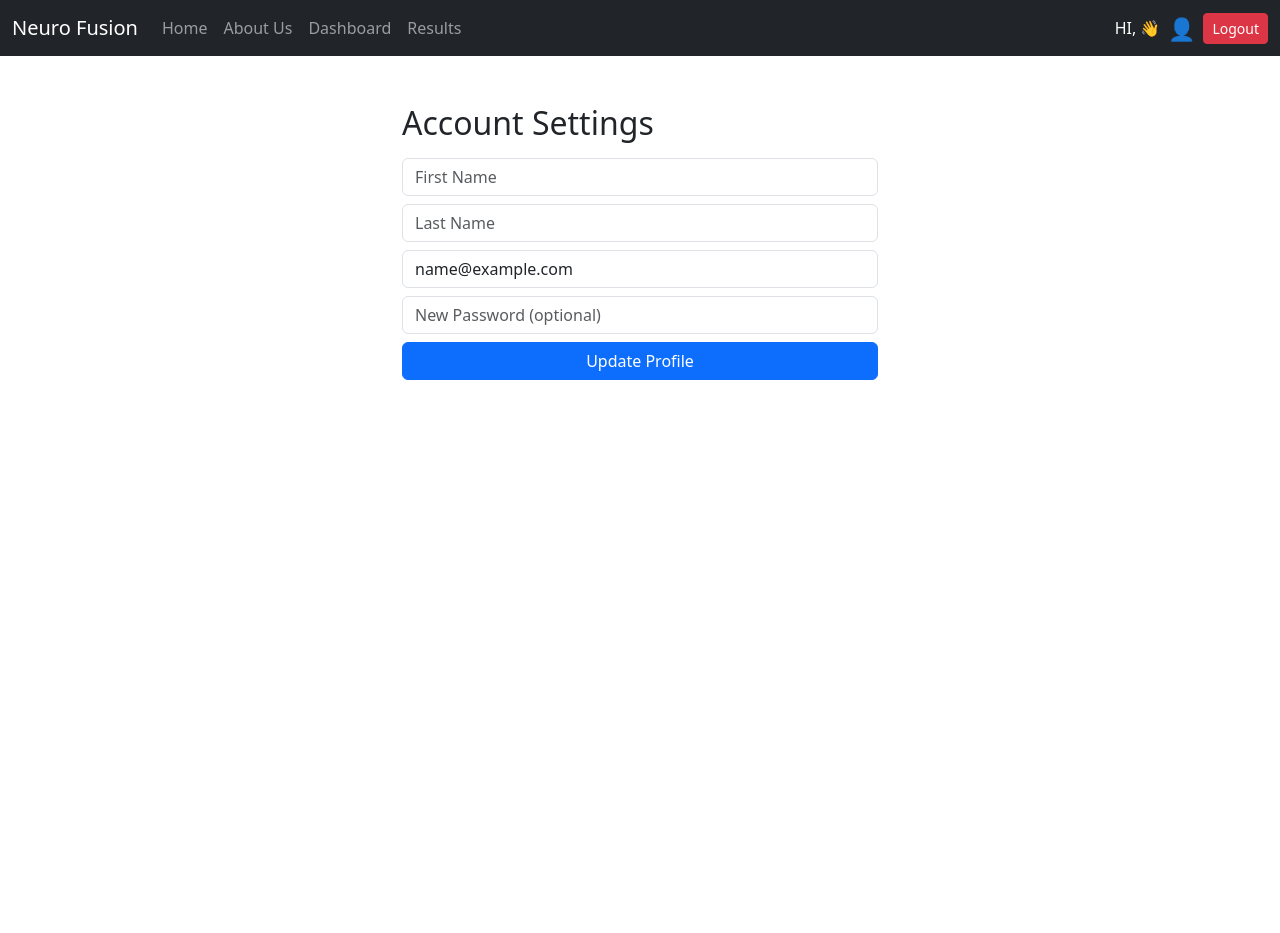
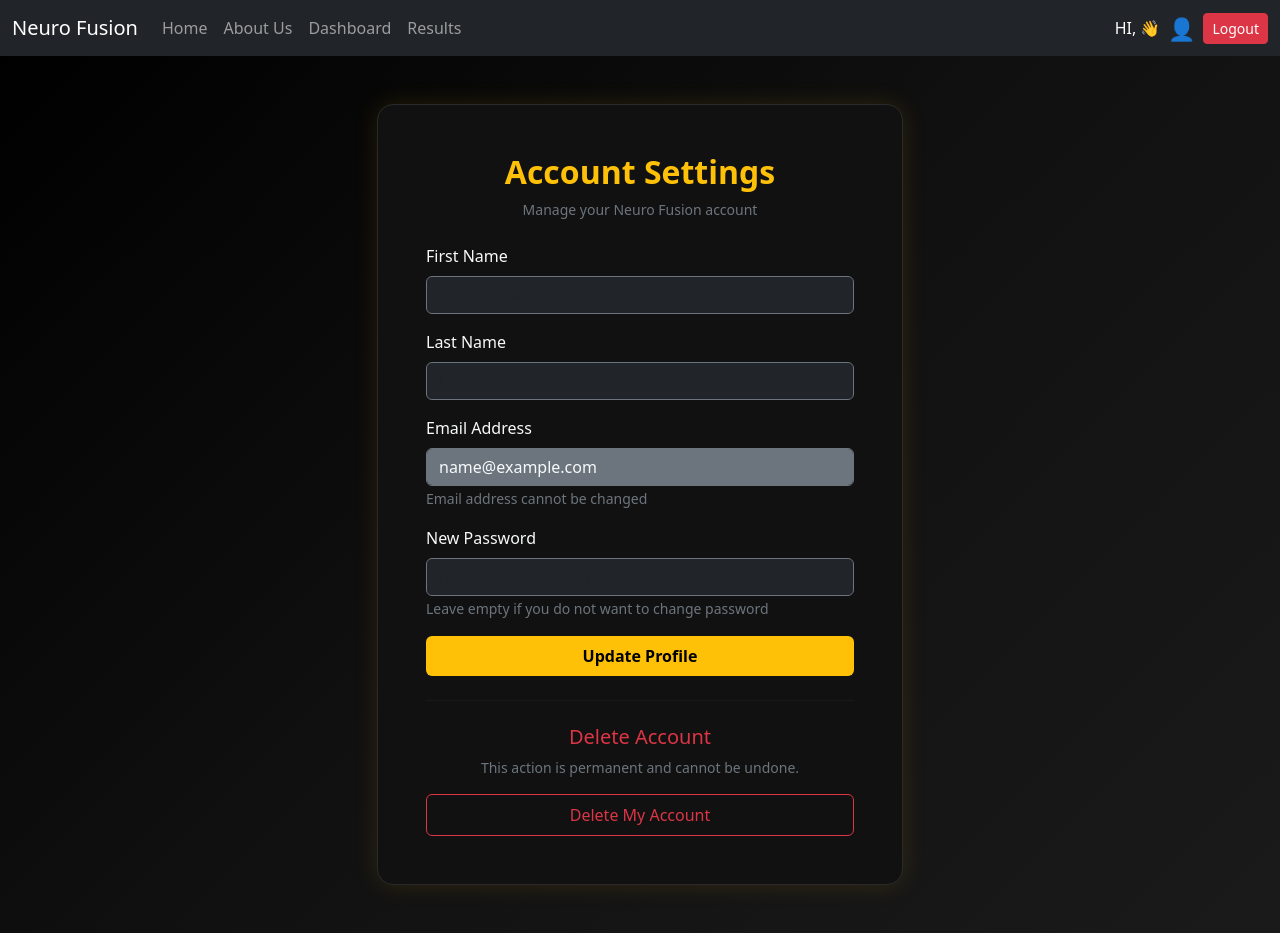
Before and after one commit to Hazeen-Dodhiya/NeuroFusionFront, a Next.js app: page /account in a window 1280 px wide. Before the commit the page ends 800 px from the top, so only its background shows below. Built offline with nearby package versions, Linux system fonts and the light colour scheme; no server answers; sample sign-in values are in the browser's storage.

Commit message:
added user delete option

```diff
--- a/app/account/page.js
+++ b/app/account/page.js
@@ -1,3 +1,159 @@
+// "use client";
+
+// import { useEffect, useState } from "react";
+// import { useRouter } from "next/navigation";
+
+// export default function AccountPage() {
+//   const router = useRouter();
+
+//   const [form, setForm] = useState({
+//     first_name: "",
+//     last_name: "",
+//     email: "",
+//     password: "",
+//   });
+
+//   const [message, setMessage] = useState("");
+//   const [loading, setLoading] = useState(false);
+
+//   // Load user data on page load
+//   useEffect(() => {
+//     const user = localStorage.getItem("user");
+
+//     if (!user) {
+//       router.push("/login");
+//       return;
+//     }
+
+//     const parsed = JSON.parse(user);
+
+//     setForm({
+//       first_name: parsed.first_name || "",
+//       last_name: parsed.last_name || "",
+//       email: parsed.email || "",
+//       password: "",
+//     });
+//   }, []);
+
+//   const handleChange = (e) => {
+//     setForm({
+//       ...form,
+//       [e.target.name]: e.target.value,
+//     });
+//   };
+
+//   const handleSubmit = async (e) => {
+//     e.preventDefault();
+//     setMessage("");
+//     setLoading(true);
+
+//     try {
+//       const token = localStorage.getItem("token");
+
+//       const res = await fetch(
+//         "https://neurofusion-iqt7.onrender.com/user/update-profile",
+//         {
+//           method: "PUT",
+//           headers: {
+//             "Content-Type": "application/json",
+//             Authorization: token,
+//           },
+//           body: JSON.stringify(form),
+//         }
+//       );
+
+//       const data = await res.json();
+
+//       if (!res.ok) {
+//         setMessage(data.message || "Update failed");
+//         setLoading(false);
+//         return;
+//       }
+
+//       // update local storage user
+//       localStorage.setItem("user", JSON.stringify(data.user));
+
+//       setMessage("Profile updated successfully ✅");
+
+//       // clear password field
+//       setForm({ ...form, password: "" });
+//       router.push("/dashboard");
+
+//     } catch (err) {
+//       setMessage("Server error");
+//     }
+
+//     setLoading(false);
+//   };
+
+//   return (
+//     <div className="container mt-5" style={{ maxWidth: "500px" }}>
+//       <h2 className="mb-3">Account Settings</h2>
+
+//       <form onSubmit={handleSubmit}>
+
+//         {/* FIRST NAME */}
+//         <input
+//           type="text"
+//           name="first_name"
+//           className="form-control mb-2"
+//           placeholder="First Name"
+//           value={form.first_name}
+//           onChange={handleChange}
+//         />
+
+//         {/* LAST NAME */}
+//         <input
+//           type="text"
+//           name="last_name"
+//           className="form-control mb-2"
+//           placeholder="Last Name"
+//           value={form.last_name}
+//           onChange={handleChange}
+//         />
+
+//         {/* EMAIL */}
+//         <input
+//           type="email"
+//           name="email"
+//           className="form-control mb-2"
+//           placeholder="Email"
+//           value={form.email}
+//           onChange={handleChange}
+//         />
+
+//         {/* PASSWORD */}
+//         <input
+//           type="password"
+//           name="password"
+//           className="form-control mb-2"
+//           placeholder="New Password (optional)"
+//           value={form.password}
+//           onChange={handleChange}
+//           minLength={8}
+//         />
+
+//         {/* MESSAGE BOX */}
+//         {message && (
+//           <div className="mb-2 text-danger">
+//             {message}
+//           </div>
+//         )}
+
+//         {/* BUTTON */}
+//         <button
+//           className="btn btn-primary w-100"
+//           disabled={loading}
+//         >
+//           {loading ? "Updating..." : "Update Profile"}
+//         </button>
+
+//       </form>
+//     </div>
+//   );
+// }
+
+
 "use client";
 
 import { useEffect, useState } from "react";
@@ -15,6 +171,7 @@ export default function AccountPage() {
 
   const [message, setMessage] = useState("");
   const [loading, setLoading] = useState(false);
+  const [deleteLoading, setDeleteLoading] = useState(false);
 
   // Load user data on page load
   useEffect(() => {
@@ -42,6 +199,10 @@ export default function AccountPage() {
     });
   };
 
+  // ==============================
+  // UPDATE PROFILE
+  // ==============================
+
   const handleSubmit = async (e) => {
     e.preventDefault();
     setMessage("");
@@ -58,7 +219,11 @@ export default function AccountPage() {
             "Content-Type": "application/json",
             Authorization: token,
           },
-          body: JSON.stringify(form),
+          body: JSON.stringify({
+            first_name: form.first_name,
+            last_name: form.last_name,
+            password: form.password,
+          }),
         }
       );
 
@@ -70,14 +235,23 @@ export default function AccountPage() {
         return;
       }
 
+      // keep original email
+      const updatedUser = {
+        ...data.user,
+        email: form.email,
+      };
+
       // update local storage user
-      localStorage.setItem("user", JSON.stringify(data.user));
+      localStorage.setItem("user", JSON.stringify(updatedUser));
 
       setMessage("Profile updated successfully ✅");
 
       // clear password field
       setForm({ ...form, password: "" });
+
+      setTimeout(() => {
         router.push("/dashboard");
+      }, 1200);
 
     } catch (err) {
       setMessage("Server error");
@@ -86,69 +260,227 @@ export default function AccountPage() {
     setLoading(false);
   };
 
+  // ==============================
+  // DELETE ACCOUNT
+  // ==============================
+
+  const handleDeleteAccount = async () => {
+    const confirmDelete = window.confirm(
+      "Are you sure you want to permanently delete your account?"
+    );
+
+    if (!confirmDelete) return;
+
+    try {
+      setDeleteLoading(true);
+
+      const token = localStorage.getItem("token");
+
+      const res = await fetch(
+        "https://neurofusion-iqt7.onrender.com/user/delete",
+        {
+          method: "DELETE",
+          headers: {
+            Authorization: token,
+          },
+        }
+      );
+
+      const data = await res.json();
+
+      if (!res.ok) {
+        setMessage(data.message || "Failed to delete account");
+        setDeleteLoading(false);
+        return;
+      }
+
+      // clear storage
+      localStorage.removeItem("token");
+      localStorage.removeItem("user");
+
+      // redirect
+      router.push("/");
+
+    } catch (err) {
+      setMessage("Server error");
+
+    } finally {
+      setDeleteLoading(false);
+    }
+  };
+
   return (
-    <div className="container mt-5" style={{ maxWidth: "500px" }}>
-      <h2 className="mb-3">Account Settings</h2>
+    <div
+      className="py-5"
+      style={{
+        minHeight: "100vh",
+        background:
+          "linear-gradient(135deg, #000 0%, #111 50%, #1a1a1a 100%)",
+      }}
+    >
+      <div
+        className="container"
+        style={{ maxWidth: "550px" }}
+      >
+
+        <div
+          className="p-4 p-md-5 rounded-4"
+          style={{
+            backgroundColor: "#111",
+            border: "1px solid #2a2a2a",
+            boxShadow: "0 0 25px rgba(255,193,7,0.12)",
+          }}
+        >
+
+          {/* HEADING */}
+          <div className="text-center mb-4">
+            <h2
+              className="fw-bold"
+              style={{ color: "#ffc107" }}
+            >
+              Account Settings
+            </h2>
+
+            <p className="text-secondary small">
+              Manage your Neuro Fusion account
+            </p>
+          </div>
 
           <form onSubmit={handleSubmit}>
 
             {/* FIRST NAME */}
+            <div className="mb-3">
+              <label className="form-label text-light">
+                First Name
+              </label>
+
               <input
                 type="text"
                 name="first_name"
-          className="form-control mb-2"
+                className="form-control bg-dark text-white border-secondary"
                 placeholder="First Name"
                 value={form.first_name}
                 onChange={handleChange}
               />
+            </div>
 
             {/* LAST NAME */}
+            <div className="mb-3">
+              <label className="form-label text-light">
+                Last Name
+              </label>
+
               <input
                 type="text"
                 name="last_name"
-          className="form-control mb-2"
+                className="form-control bg-dark text-white border-secondary"
                 placeholder="Last Name"
                 value={form.last_name}
                 onChange={handleChange}
               />
+            </div>
 
             {/* EMAIL */}
+            <div className="mb-3">
+              <label className="form-label text-light">
+                Email Address
+              </label>
+
               <input
                 type="email"
                 name="email"
-          className="form-control mb-2"
-          placeholder="Email"
+                className="form-control bg-secondary text-light border-secondary"
                 value={form.email}
-          onChange={handleChange}
+                disabled
+                readOnly
               />
 
+              <small className="text-secondary">
+                Email address cannot be changed
+              </small>
+            </div>
+
             {/* PASSWORD */}
+            <div className="mb-3">
+              <label className="form-label text-light">
+                New Password
+              </label>
+
               <input
                 type="password"
                 name="password"
-          className="form-control mb-2"
+                className="form-control bg-dark text-white border-secondary"
                 placeholder="New Password (optional)"
                 value={form.password}
                 onChange={handleChange}
                 minLength={8}
               />
 
-        {/* MESSAGE BOX */}
+              <small className="text-secondary">
+                Leave empty if you do not want to change password
+              </small>
+            </div>
+
+            {/* MESSAGE */}
             {message && (
-          <div className="mb-2 text-danger">
+              <div
+                className="mb-3 p-2 rounded text-center"
+                style={{
+                  backgroundColor: "#1f1f1f",
+                  color: "#ffc107",
+                  border: "1px solid #333",
+                }}
+              >
                 {message}
               </div>
             )}
 
-        {/* BUTTON */}
+            {/* UPDATE BUTTON */}
             <button
-          className="btn btn-primary w-100"
+              className="btn w-100 fw-semibold py-2"
               disabled={loading}
+              style={{
+                backgroundColor: "#ffc107",
+                color: "#000",
+                border: "none",
+              }}
             >
               {loading ? "Updating..." : "Update Profile"}
             </button>
 
           </form>
+
+          {/* DIVIDER */}
+          <hr
+            className="my-4"
+            style={{ borderColor: "#333" }}
+          />
+
+          {/* DELETE ACCOUNT */}
+          <div className="text-center">
+
+            <h5 className="text-danger mb-2">
+              Delete Account
+            </h5>
+
+            <p className="text-secondary small mb-3">
+              This action is permanent and cannot be undone.
+            </p>
+
+            <button
+              className="btn btn-outline-danger w-100 py-2"
+              onClick={handleDeleteAccount}
+              disabled={deleteLoading}
+            >
+              {deleteLoading
+                ? "Deleting Account..."
+                : "Delete My Account"}
+            </button>
+
+          </div>
+
+        </div>
+      </div>
     </div>
   );
 }
```
Lines whose indentation alone changed are shown as unchanged.
